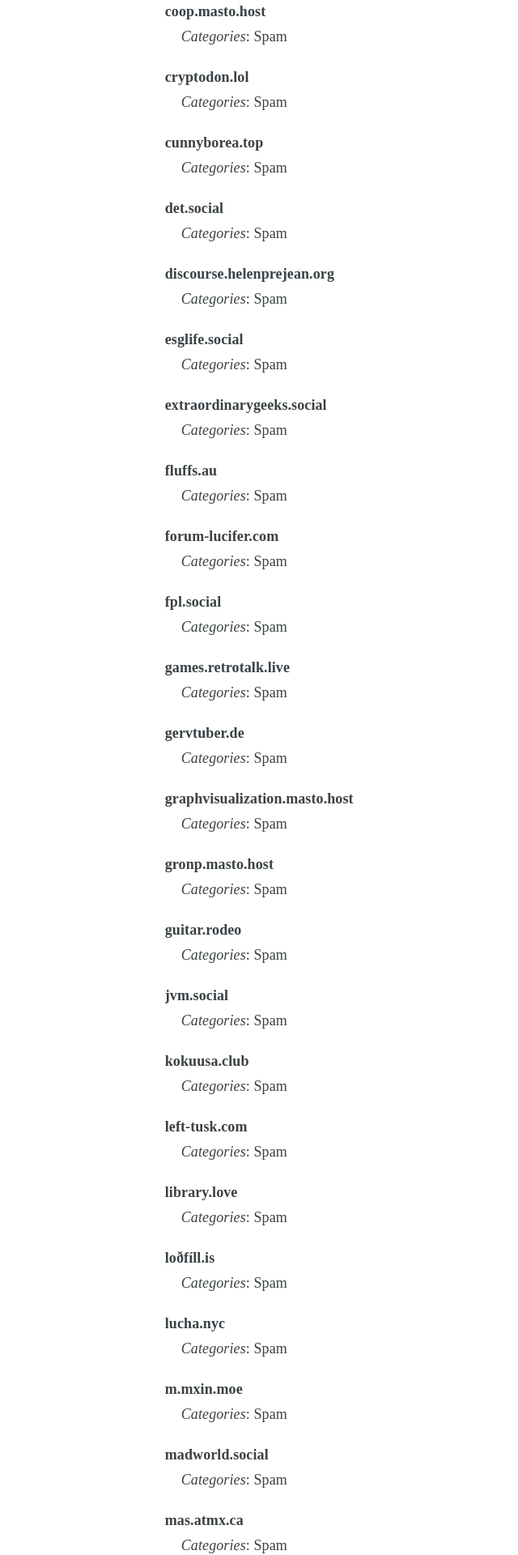
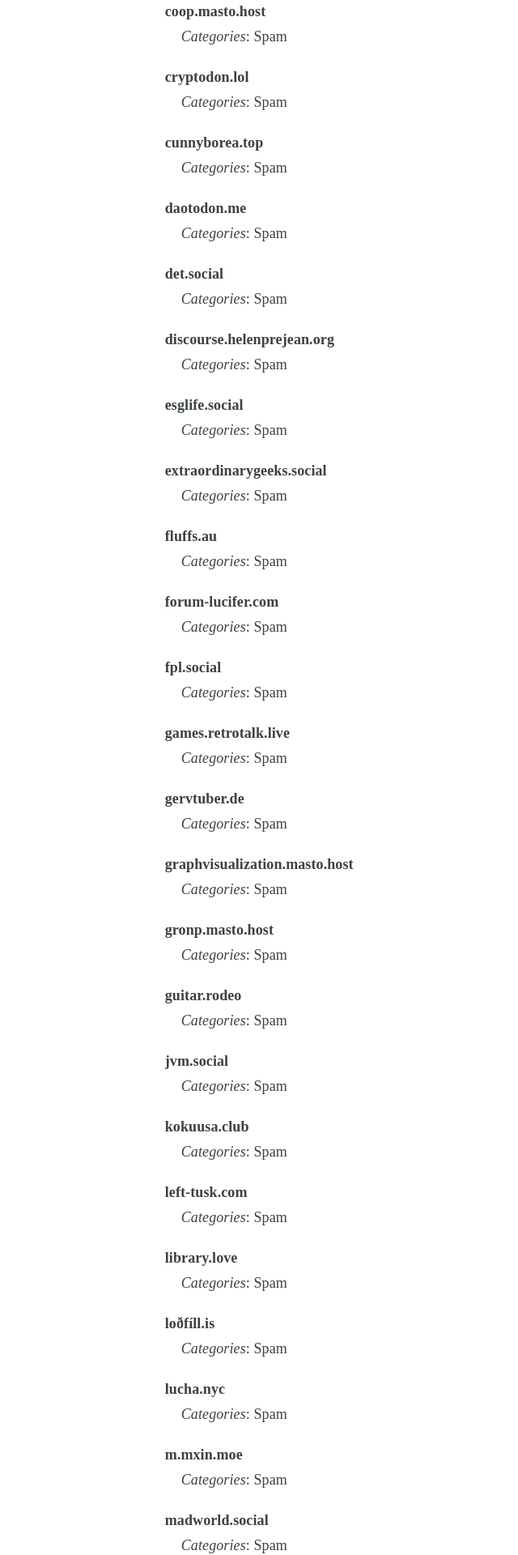
Before and after one commit to chaossocial/meta, a Jekyll site: the page built from federation.md, in a window 1280 px wide. Shown: the part 1883-3803 px from the top of the page at 81% size, without its empty margins (226-866 px from the left). Built offline with Jekyll 4.4.1, drawn with Linux system fonts in a browser that asks for light colours; some of the changed text lies outside the part shown.

Commit message:
Limit daotodon.me

```diff
--- a/_data/limited_instances.json
+++ b/_data/limited_instances.json
@@ -121,6 +121,15 @@
     ],
     "comment_de": "",
     "comment_en": ""
+  },
+  {
+    "instance": "daotodon.me",
+    "tags": [
+      "SPAM"
+    ],
+    "receipts": [],
+    "comment_en": "",
+    "comment_de": ""
   },
   {
     "instance": "det.social",
```
